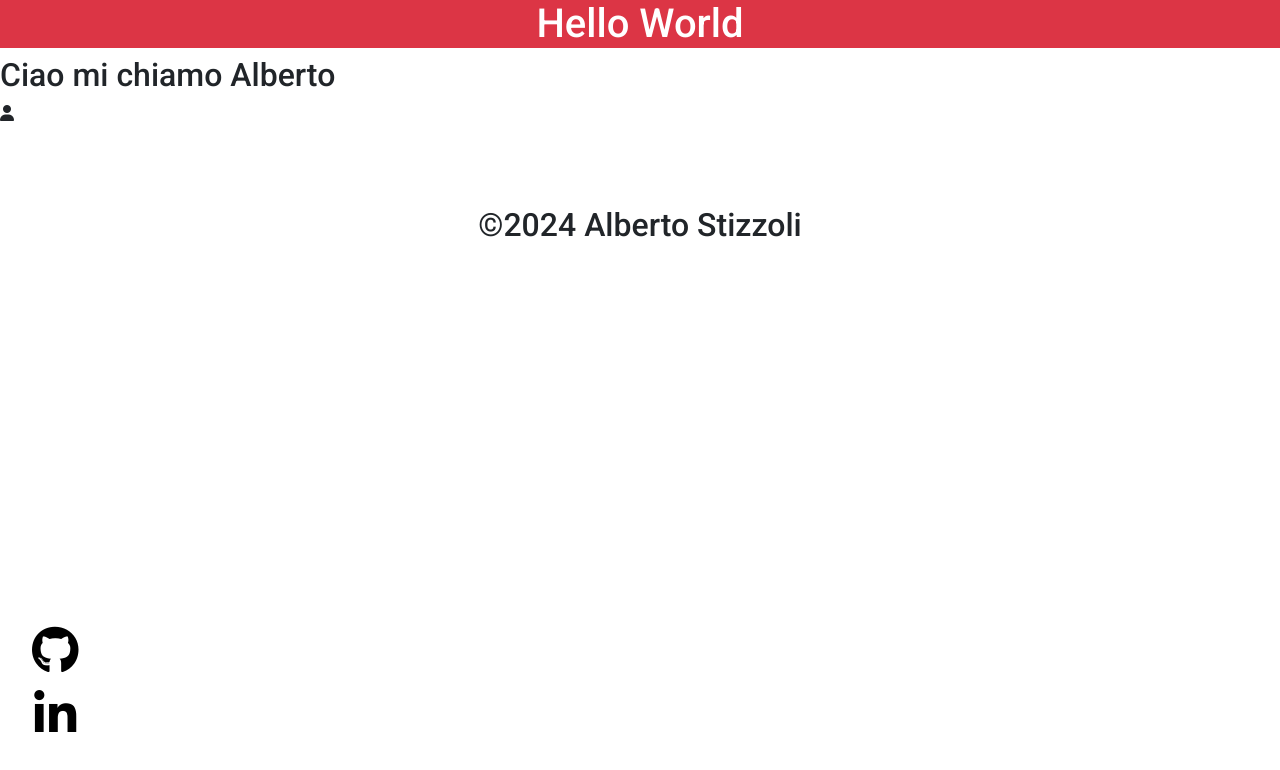
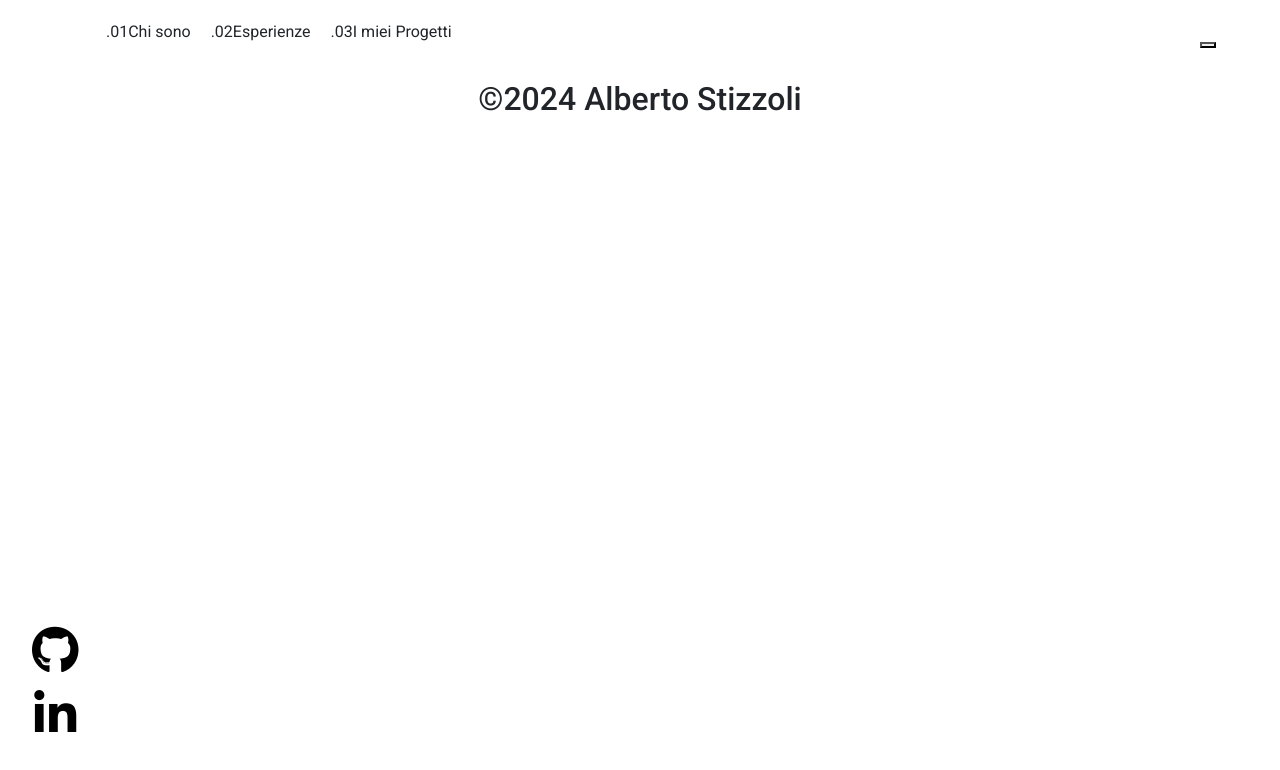
Before and after one commit to albertostizzoli/my-portfolio, a Vue app: page / in a window 1280 px wide. Shown: the top 770 px of the page. Built offline with nearby package versions, Linux system fonts and the light colour scheme.

Commit message:
added style to Navbar

```diff
--- a/src/App.vue
+++ b/src/App.vue
@@ -1,9 +1,5 @@
 <template>
-  <div>
-    <h1 class="text-center text-bg-danger ">Hello World</h1>
-    <h2>Ciao mi chiamo Alberto</h2>
-    <i class="fa-solid fa-user"></i>
-  </div>
+  <HeaderSection></HeaderSection>
   <main>
     <AppWrapper></AppWrapper>
   </main>
@@ -12,10 +8,12 @@
 </template>
 
 <script>
+import HeaderSection from './components/HeaderSection.vue';
 import AppWrapper from './components/AppWrapper.vue';
 import FooterSection from './components/FooterSection.vue';
   export default {
     components: {
+      HeaderSection,
       AppWrapper,
       FooterSection,
     }
--- a/src/components/HeaderSection.vue
+++ b/src/components/HeaderSection.vue
@@ -53,4 +53,40 @@ export default {
 
 <style lang="scss" scoped>
 @use '../assets/styles/partials/variables' as *;
+
+header{
+    height: 80px;
+    width: 100%;
+    display: flex;
+    justify-content: space-around;
+    align-items: center;
+    position: fixed;
+    top: 0;
+    background-color: rgba(255,255,255,0.2);
+    backdrop-filter: blur(5px);
+    z-index: 1000;
+
+    nav{
+        width: 90%;
+        display: flex;
+        align-items: center;
+        justify-content: space-between;
+
+        #navbar-list{
+
+            ul{
+                list-style-type: none;
+                display: flex;
+
+                li{
+                    padding: 10px;
+                }
+            }
+        }
+
+
+    }
+}
+
+
 </style>
```
